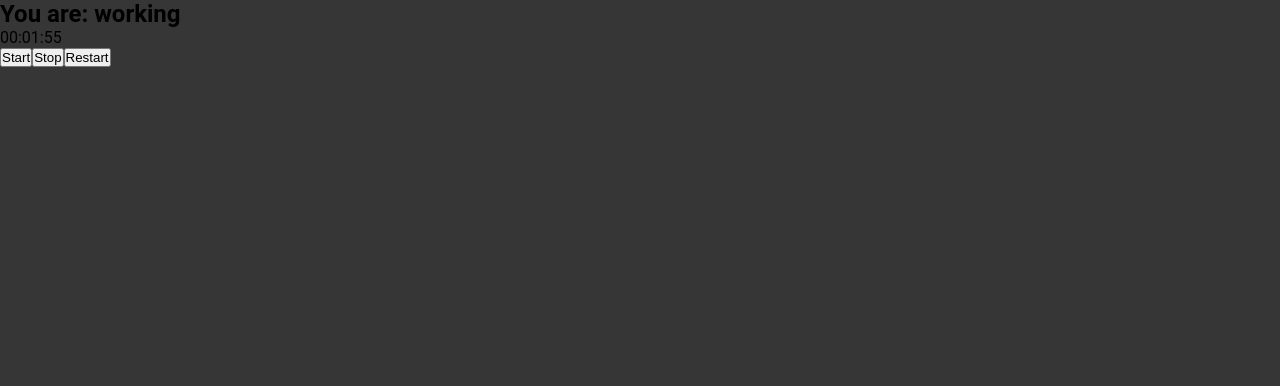
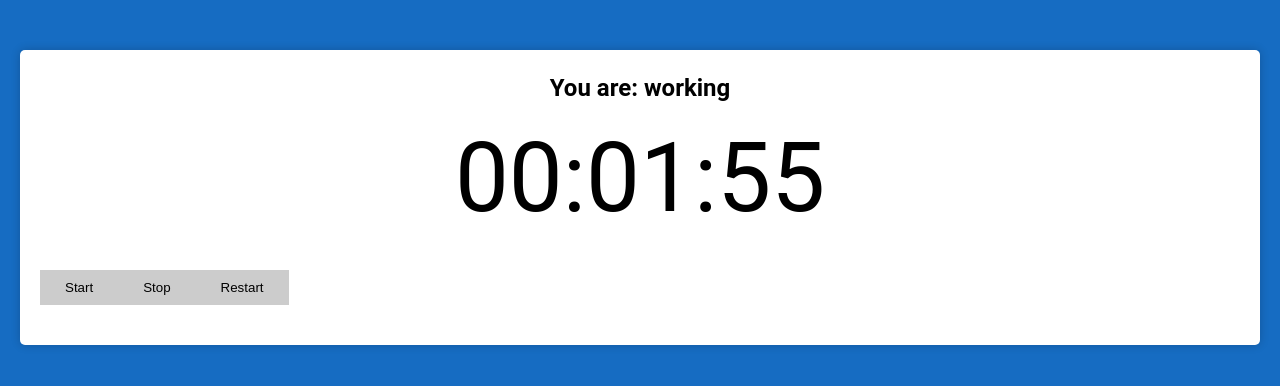
Before and after one commit to V1nic1us/typescript-pomodoro-react, a React (Create React App) app: page / in a window 1280 px wide. Shown: the top 386 px of the page. Built offline with nearby package versions, Linux system fonts and the light colour scheme.

Commit message:
feat: add component styling

```diff
--- a/src/index.css
+++ b/src/index.css
@@ -7,5 +7,63 @@
 
 body {
   font-family: 'Roboto', sans-serif;
-  background-color: #363636;
+  background-color: #166cc2;
+  transition: background-color 0.2s ease-in-out;
+  line-height: 1.5;
 }
+
+.container {
+  max-width: 640px;
+  margin: 0 auto;
+}
+
+.working {
+  background: #ef5d50;
+}
+
+.hidden {
+  display: none;
+}
+
+.pomodoro {
+  background: #fff;
+  margin: 50px 20px;
+  padding: 20px;
+  border-radius: 5px;
+  box-shadow: 0 0 10px rgba(0, 0, 0, 0.2);
+}
+
+.pomodoro h2 {
+  text-align: center;
+  font-size: 24px;
+}
+
+.pomodoro .timer {
+  font-size: 6rem;
+  text-align: center;
+}
+
+.pomodoro .controls {
+  display: flex;
+  justify-content: space-evenly;
+  align-items: center;
+}
+
+.pomodoro button {
+  background: #ccc;
+  border: none;
+  cursor: pointer;
+  padding: 10px 25px;
+  color: #000;
+  transition: background-color 0.2s ease-in-out;
+  margin: 20px auto;
+}
+
+.working .pomodoro button {
+  background: #ef5d50;
+  color: #fff;
+}
+
+.pomodoro .details {
+  margin: 20px 0;
+}
```
